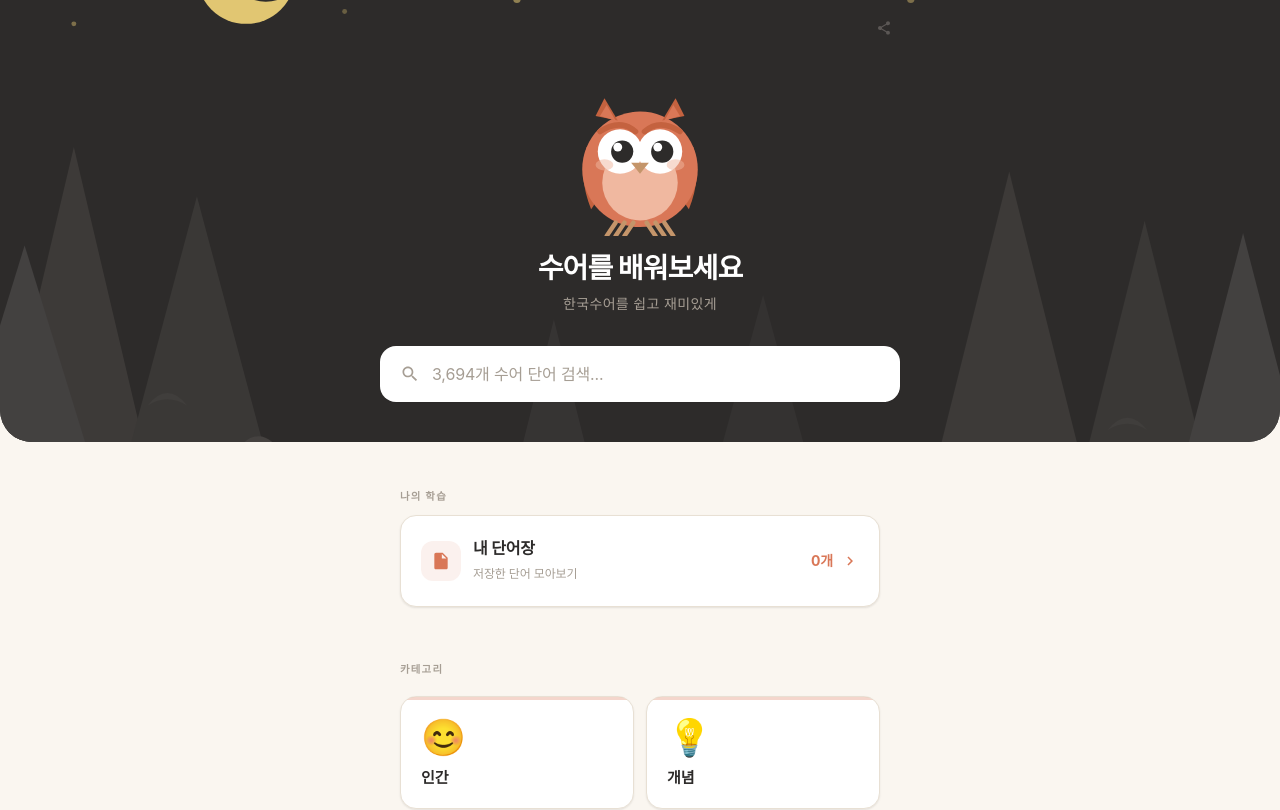
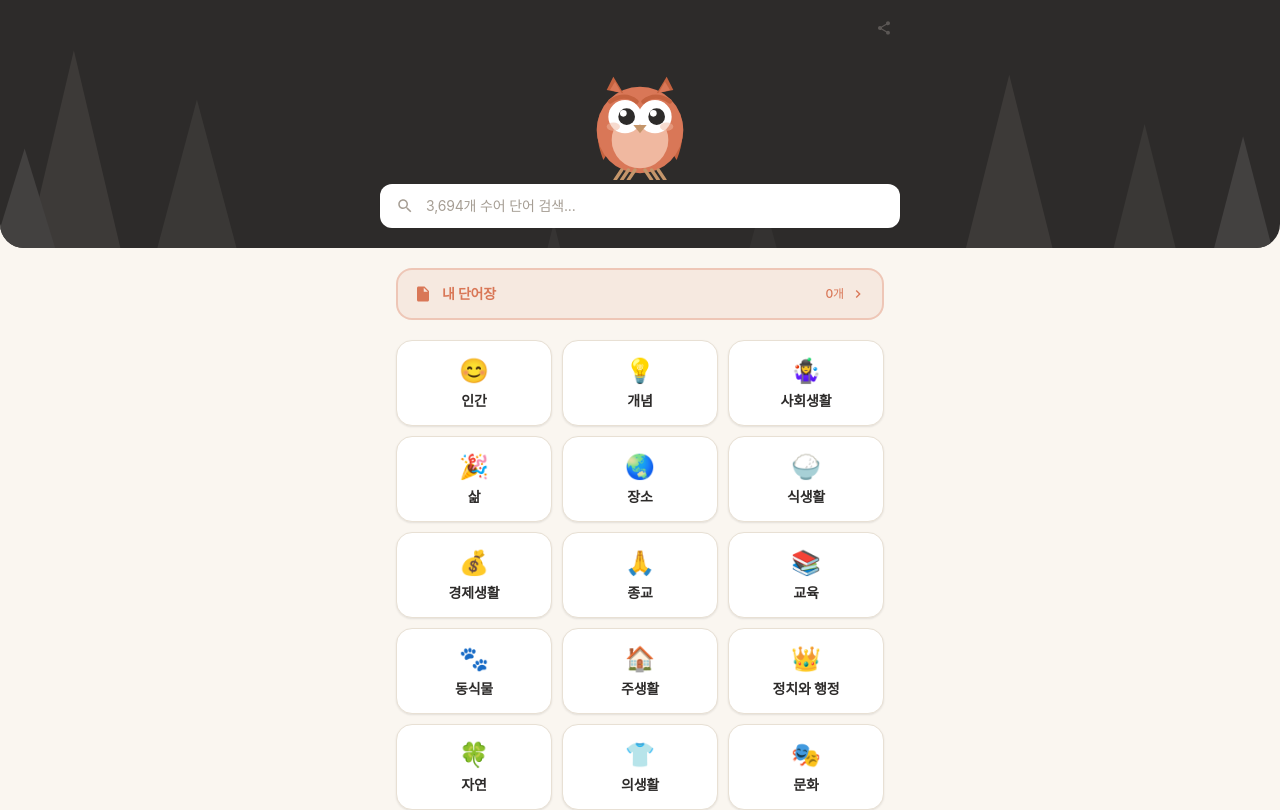
Before and after one commit to aaronshin12/deaf_project_001, a Next.js app in the folder sueo-gloss/: page / in a window 1280 px wide. Shown: the top 810 px of the page. Built offline with nearby package versions, Linux system fonts and the light colour scheme.

Commit message:
Revert "style: 에이전시 스타일 레이아웃 리디자인"
This reverts commit 166d9cf269f62c82e5c433c66c0b24759d7a5bb1.

```diff
--- a/sueo-gloss/app/globals.css
+++ b/sueo-gloss/app/globals.css
@@ -139,62 +139,3 @@ body {
 .card-shadow {
   box-shadow: 0 1px 3px rgba(0, 0, 0, 0.04), 0 1px 2px rgba(0, 0, 0, 0.06);
 }
-
-/* Agency-style card hover lift */
-.card-lift {
-  transition: transform 0.3s cubic-bezier(0.25, 0.46, 0.45, 0.94),
-              box-shadow 0.3s cubic-bezier(0.25, 0.46, 0.45, 0.94);
-}
-
-.card-lift:hover {
-  transform: translateY(-4px);
-  box-shadow: 0 8px 25px rgba(0, 0, 0, 0.08), 0 4px 10px rgba(0, 0, 0, 0.04);
-}
-
-.card-lift:active {
-  transform: translateY(-1px) scale(0.98);
-}
-
-/* Search bar focus scale */
-.search-focus-effect {
-  transition: transform 0.25s ease, box-shadow 0.25s ease;
-}
-
-.search-focus-effect:focus-within {
-  transform: scale(1.02);
-  box-shadow: 0 4px 20px rgba(217, 119, 87, 0.15), 0 2px 8px rgba(0, 0, 0, 0.06);
-}
-
-/* Section label style */
-.section-label {
-  font-size: 0.65rem;
-  font-weight: 700;
-  text-transform: uppercase;
-  letter-spacing: 0.12em;
-  color: var(--text-light);
-}
-
-/* Hero tagline */
-.hero-tagline {
-  font-size: 1.75rem;
-  font-weight: 800;
-  letter-spacing: -0.03em;
-  line-height: 1.2;
-  color: white;
-}
-
-/* Smooth entrance for category cards */
-@keyframes card-enter {
-  from {
-    opacity: 0;
-    transform: translateY(12px);
-  }
-  to {
-    opacity: 1;
-    transform: translateY(0);
-  }
-}
-
-.card-enter {
-  animation: card-enter 0.4s ease-out both;
-}
--- a/sueo-gloss/app/page.tsx
+++ b/sueo-gloss/app/page.tsx
@@ -30,9 +30,9 @@ export default function Home() {
   }, [query]);
 
   return (
-    <main className="min-h-screen bg-bg pb-16">
-      {/* Hero section: mascot + tagline + search */}
-      <div className="bg-[#2D2B2A] rounded-b-[2rem] px-4 pb-10 relative overflow-hidden">
+    <main className="min-h-screen bg-bg pb-8">
+      {/* Dark header: mascot + search */}
+      <div className="bg-[#2D2B2A] rounded-b-3xl px-4 pb-5 relative overflow-hidden">
         {/* Forest background illustration */}
         <svg className="absolute inset-0 w-full h-full" viewBox="0 0 520 280" fill="none" preserveAspectRatio="xMidYMid slice" xmlns="http://www.w3.org/2000/svg">
           {/* Moon - yellow, left side */}
@@ -93,21 +93,17 @@ export default function Home() {
           </div>
           <HandMascot state="idle" />
 
-          {/* Hero tagline */}
-          <p className="hero-tagline text-center mb-6">수어를 배워보세요</p>
-          <p className="text-center text-sm text-[#A69E94] -mt-4 mb-8 tracking-wide">한국수어를 쉽고 재미있게</p>
-
           {/* Search - white box */}
           <div className="relative">
-            <div className="flex items-center bg-white rounded-2xl px-5 py-4 shadow-sm search-focus-effect">
-              <svg width="20" height="20" viewBox="0 0 24 24" fill="#A69E94" className="flex-shrink-0 mr-3">
+            <div className="flex items-center bg-white rounded-xl px-4 py-3 shadow-sm">
+              <svg width="18" height="18" viewBox="0 0 24 24" fill="#A69E94" className="flex-shrink-0 mr-3">
                 <path d="M15.5 14h-.79l-.28-.27C15.41 12.59 16 11.11 16 9.5 16 5.91 13.09 3 9.5 3S3 5.91 3 9.5 5.91 16 9.5 16c1.61 0 3.09-.59 4.23-1.57l.27.28v.79l5 4.99L20.49 19l-4.99-5zm-6 0C7.01 14 5 11.99 5 9.5S7.01 5 9.5 5 14 7.01 14 9.5 11.99 14 9.5 14z" />
               </svg>
               <input
                 value={query}
                 onChange={(e) => setQuery(e.target.value)}
                 placeholder={totalCount > 0 ? `${totalCount.toLocaleString()}개 수어 단어 검색...` : "수어 단어 검색..."}
-                className="flex-1 bg-transparent text-text-main placeholder-text-light text-base outline-none"
+                className="flex-1 bg-transparent text-text-main placeholder-text-light text-sm outline-none"
               />
               {query && (
                 <button onClick={() => setQuery("")} className="ml-2 text-text-light hover:text-text-sub">
@@ -120,7 +116,7 @@ export default function Home() {
 
             {/* Search results dropdown */}
             {searchResults.length > 0 && (
-              <div className="absolute z-10 top-full left-0 right-0 mt-2 bg-card border border-card-border rounded-2xl card-shadow overflow-hidden max-h-64 overflow-y-auto">
+              <div className="absolute z-10 top-full left-0 right-0 mt-1 bg-card border border-card-border rounded-xl card-shadow overflow-hidden max-h-64 overflow-y-auto">
                 {searchResults.map((word) => (
                   <Link
                     key={word.title}
@@ -137,54 +133,39 @@ export default function Home() {
         </div>
       </div>
 
-      <div className="max-w-app mx-auto px-5">
-        {/* SECTION: My Wordbook */}
-        <div className="pt-10 pb-2">
-          <span className="section-label">나의 학습</span>
-        </div>
-        <Link href="/my-words" className="block mb-2">
-          <div className="bg-card border border-card-border rounded-2xl px-5 py-5 flex items-center justify-between card-lift card-shadow hover:border-accent/40">
-            <div className="flex items-center gap-3">
-              <div className="w-10 h-10 rounded-xl bg-accent/10 flex items-center justify-center">
-                <svg width="20" height="20" viewBox="0 0 24 24" fill="#D97757">
+      <div className="max-w-app mx-auto px-4">
+        {/* My wordbook link - accent color */}
+        <Link href="/my-words" className="block mt-5 mb-5">
+          <div className="bg-accent/10 border-2 border-accent/30 rounded-card px-4 py-3.5 flex items-center justify-between hover:bg-accent/15 transition-colors">
+            <div className="flex items-center gap-2.5">
+              <svg width="18" height="18" viewBox="0 0 24 24" fill="#D97757">
                 <path d="M14 2H6c-1.1 0-2 .9-2 2v16c0 1.1.9 2 2 2h12c1.1 0 2-.9 2-2V8l-6-6zm-1 7V3.5L18.5 9H13z" />
               </svg>
+              <span className="text-sm font-bold text-accent">내 단어장</span>
             </div>
-              <div>
-                <span className="text-base font-bold text-text-main block">내 단어장</span>
-                <span className="text-xs text-text-light">저장한 단어 모아보기</span>
-              </div>
-            </div>
-            <div className="flex items-center gap-2">
-              <span className="text-sm text-accent font-bold">{allWords.length}개</span>
-              <svg width="18" height="18" viewBox="0 0 24 24" fill="#D97757">
+            <div className="flex items-center gap-1.5">
+              <span className="text-xs text-accent font-medium">{allWords.length}개</span>
+              <svg width="16" height="16" viewBox="0 0 24 24" fill="#D97757">
                 <path d="M8.59 16.59L13.17 12 8.59 7.41 10 6l6 6-6 6z" />
               </svg>
             </div>
           </div>
         </Link>
 
-        {/* SECTION: Categories - 2 col grid with tall cards */}
+        {/* Categories - 3 col grid */}
         {categories.length > 0 && (
-          <div className="pt-10 pb-2">
-            <span className="section-label">카테고리</span>
-            <div className="grid grid-cols-2 gap-3 mt-4">
-              {categories.map(({ name }, index) => (
+          <div className="grid grid-cols-3 gap-2.5">
+            {categories.map(({ name }) => (
               <Link key={name} href={`/category/${encodeURIComponent(name)}`}>
-                  <div
-                    className="card-enter bg-card border border-card-border rounded-2xl p-5 card-shadow card-lift relative overflow-hidden group"
-                    style={{ animationDelay: `${index * 0.04}s` }}
-                  >
-                    {/* Accent top border */}
-                    <div className="absolute top-0 left-0 right-0 h-[3px] bg-accent/30 group-hover:bg-accent/60 transition-colors" />
-                    <span className="text-4xl block mb-3">{getEmoji(name)}</span>
-                    <span className="text-[15px] font-bold text-text-main block leading-tight">{name}</span>
+                <div className="bg-card border border-card-border rounded-card p-3.5 card-shadow text-center hover:border-accent/40 transition-all active:scale-[0.97]">
+                  <span className="text-2xl block mb-1">{getEmoji(name)}</span>
+                  <span className="text-sm font-bold text-text-main block">{name}</span>
                 </div>
               </Link>
             ))}
             {/* Fill remaining grid cells with owls on branch */}
-              {categories.length % 2 !== 0 && (
-                <div className="rounded-2xl p-4 flex items-end justify-center">
+            {categories.length % 3 !== 0 && (
+              <div className={`rounded-card p-2 flex items-end justify-center ${categories.length % 3 === 1 ? "col-span-2" : ""}`}>
                 <svg viewBox="0 0 140 80" fill="none" xmlns="http://www.w3.org/2000/svg" className="w-full h-auto">
                   {/* Branch */}
                   <path d="M0 60 Q40 50 70 55 Q100 60 140 52" stroke="#C4956A" strokeWidth="4" strokeLinecap="round" fill="none" />
@@ -227,19 +208,18 @@ export default function Home() {
               </div>
             )}
           </div>
-          </div>
         )}
 
         {/* Empty state */}
         {totalCount === 0 && (
-          <div className="text-center py-16">
-            <p className="text-base text-text-sub mb-2 font-medium">수어 데이터가 아직 없습니다</p>
-            <p className="text-sm text-text-light">스크립트를 실행하여 데이터를 다운로드하세요</p>
+          <div className="text-center py-12">
+            <p className="text-sm text-text-sub mb-2">수어 데이터가 아직 없습니다</p>
+            <p className="text-xs text-text-light">스크립트를 실행하여 데이터를 다운로드하세요</p>
           </div>
         )}
 
-        {/* Footer - minimal, generous top spacing */}
-        <footer className="mt-16 text-center pb-6 space-y-2 border-t border-card-border pt-8">
+        {/* Footer */}
+        <footer className="mt-8 text-center pb-4 space-y-1.5">
           <p className="text-xs text-text-light">
             수어 데이터 출처:{" "}
             <a href="https://sldict.korean.go.kr/" target="_blank" rel="noopener noreferrer" className="text-accent hover:underline">
@@ -247,7 +227,7 @@ export default function Home() {
             </a>
           </p>
           <p className="text-[10px] text-text-light">
-            &copy; 2026 수엉이. 비상업적 용도로만 사용 가능합니다.
+            © 2026 수엉이. 비상업적 용도로만 사용 가능합니다.
           </p>
         </footer>
       </div>
--- a/sueo-gloss/components/HandMascot.tsx
+++ b/sueo-gloss/components/HandMascot.tsx
@@ -22,7 +22,7 @@ export default function HandMascot({ state }: HandMascotProps) {
   const isJump = tapped && tapCount % 4 === 0;
 
   return (
-    <div className="flex justify-center items-center gap-3 pt-8 pb-4 select-none">
+    <div className="flex justify-center items-center gap-3 pt-4 pb-1 select-none">
       {/* Speech bubble - appears on tap, left side */}
       <div className="w-20 flex justify-end">
         {tapped && (
@@ -49,8 +49,8 @@ export default function HandMascot({ state }: HandMascotProps) {
         }}
       >
         <svg
-          width="160"
-          height="160"
+          width="120"
+          height="120"
           viewBox="0 0 72 72"
           fill="none"
           xmlns="http://www.w3.org/2000/svg"
```
Lines whose indentation alone changed are shown as unchanged.
